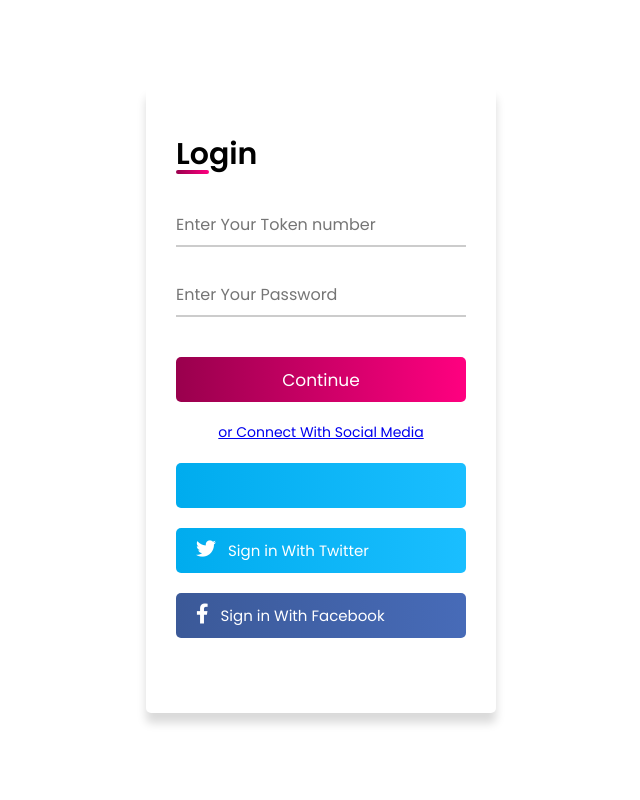
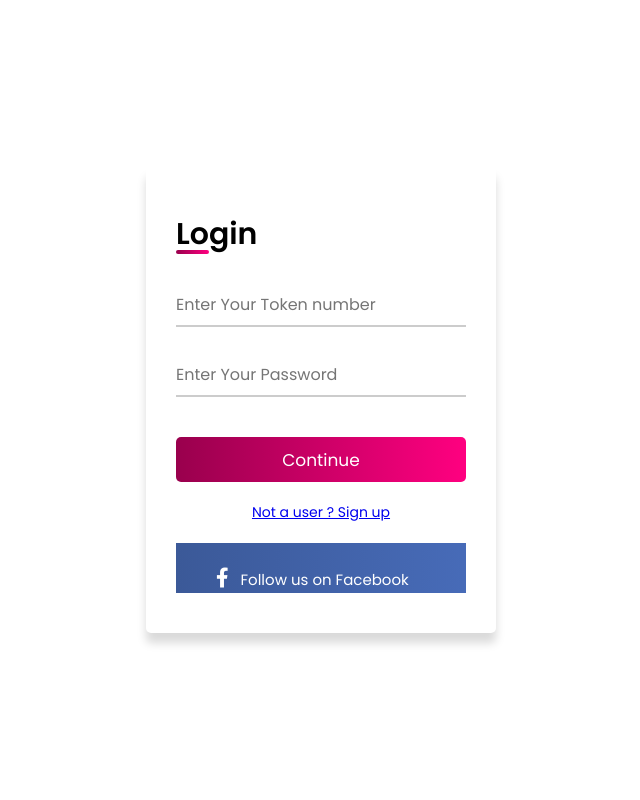
Before and after one commit to shibinthomas434/AluminiChatSystem, a PHP site: page /login.php in a window 1280 px wide. Shown: the whole page, without its empty margins (319-959 px from the left). Run offline with PHP 8.4, Linux system fonts and the light colour scheme; data that the repository does not hold is empty.

Commit message:
added php script

```diff
--- a/Events.php
+++ b/Events.php
@@ -10,9 +10,9 @@
         <div class="header-logo"><b>NTTF</b></div>
         <div class="header-list">
 
-          <label><a href="Feeds.html"><button class="header-button">Feeds</button></a></label>
+          <label><a href="Feeds.php"><button class="header-button">Feeds</button></a></label>
           <label><button class="highlight">Events</button></label>
-          <label><a href="Notifications.html"><button class="header-button">Notifications</button></a></label>
+          <label><a href="Notifications.php"><button class="header-button">Notifications</button></a></label>
           <label><button class="header-button">Chat</button></label>
 
         </div>
--- a/Feeds.php
+++ b/Feeds.php
@@ -11,8 +11,8 @@
         <div class="header-list">
 
           <label><button class="highlight">Feeds</button></label>
-          <label><a href="Events.html"><button class="header-button">Events</button></a></label>
-          <label><a href="Notifications.html"><button class="header-button">Notifications</button></a></label>
+          <label><a href="Events.php"><button class="header-button">Events</button></a></label>
+          <label><a href="Notifications.php"><button class="header-button">Notifications</button></a></label>
           <label><button class="header-button">Chat</button></label>
 
         </div>
--- a/Notifications.php
+++ b/Notifications.php
@@ -10,8 +10,8 @@
         <div class="header-logo"><b>NTTF</b></div>
         <div class="header-list">
 
-            <label><a href="Feeds.html"><button class="header-button">Feeds</button></a></label>
-            <label><a href="Events.html"><button class="header-button">Events</button></a></label>
+            <label><a href="Feeds.php"><button class="header-button">Feeds</button></a></label>
+            <label><a href="Events.php"><button class="header-button">Events</button></a></label>
             <label><button class="highlight">Notifications</button></label>
             <label><button class="header-button">Chat</button></label>
 
--- a/home.css
+++ b/home.css
@@ -1,5 +1,5 @@
 .header {
-    background-color: #ff4a4a;
+    background-color: #686b6b;
     color: #fff;
     height: 90px;
   }
--- a/login.css
+++ b/login.css
@@ -11,7 +11,7 @@ html, body{
   height: 100vh;
   width: 100%;
   place-items: center;
-   <div style="background-image: url('image.png');">
+
 }
 ::selection{
   background: #ff80bf;
@@ -102,12 +102,12 @@ html, body{
 .container .facebook a,
 .container .twitter a{
   display: block;
-  height: 45px;
+  height: 25px;
   width: 100%;
   font-size: 15px;
   text-decoration: none;
-  padding-left: 20px;
-  line-height: 45px;
+  padding-left: 40px;
+  line-height: 0px;
   color: #fff;
   border-radius: 5px;
   transition: all 0.3s ease;
@@ -126,11 +126,7 @@ html, body{
   background: linear-gradient(to left,  #00acee 0%, #1abeff 100%);
   margin: 20px 0 15px 0;
 }
-.container .facebook a{
+.container .facebook {
   background: linear-gradient( to right,  #3b5998 0%, #476bb8 100%);
-  margin: 20px 0 50px 0;
+  margin: 20px 0 15px 0;
 }
-.container .facebook a:hover{
-  background: linear-gradient( to left,  #3b5998 0%, #476bb8 100%);
-  margin: 20px 0 50px 0;
-}
--- a/login.php
+++ b/login.php
@@ -1,3 +1,6 @@
+<?php include('signup_server.php');
+?>
+
 <!DOCTYPE html>
 <!-- Created By CodingLab - www.codinglabweb.com -->
 <html lang="en" dir="ltr">
@@ -21,15 +24,12 @@
           <div class="underline"></div>
         </div>
         <div class="input-box button">
-          <input type="submit" name="" value="Continue"><a href="signup.html">
+          <input type="submit" name="" value="Continue"><a href="sign.php">
         </div>
       </form>
-        <div class="option">or Connect With Social Media</div>
-        <div class="twitter">
-          <a href="#"><i class="fab fa-twitter"></i>Sign in With Twitter</a>
-        </div>
-        <div class="facebook">
-          <a href="#"><i class="fab fa-facebook-f"></i>Sign in With Facebook</a>
+        <div class="option">Not a user ? Sign up</div>
+        <div class="facebook i">
+          <a href="https://www.google.com/url?sa=t&rct=j&q=&esrc=s&source=web&cd=&cad=rja&uact=8&ved=2ahUKEwj71tbpn5XxAhWbIbcAHdyxBqAQFjAAegQICBAD&url=https%3A%2F%2Fwww.facebook.com%2FNTTFTechnicalTraining%2F&usg=AOvVaw3H_8tjm3vLJiZjaXfKM_GF"><i class="fab fa-facebook-f"></i>Follow us on Facebook</a>
         </div>
     </div>
   </body>
--- a/sign.php
+++ b/sign.php
@@ -1,3 +1,4 @@
+<?php include('signup_server.php')  ?>
 <!DOCTYPE html>
 <!-- Created By CodingLab - www.codinglabweb.com -->
 <html lang="en" dir="ltr">
@@ -11,7 +12,7 @@
   <div class="container">
     <div class="title">Registration</div>
     <div class="content">
-      <form action="login.php">
+      <form action="login.php" method="post">
         <div class="user-details">
         <div class="input-box">
             <span class="details" for="token_number">Token Number</span>
--- a/signup_server.php
+++ b/signup_server.php
@@ -1,4 +1,4 @@
-<?php>
+<?php
 
 session_start();
 
@@ -27,7 +27,7 @@ $password2=mysqli_real_escape_string($db, $_POST['password2']);
 //form validation
 
 if($password1 != $password2){
-    array_push($errors, 'Password do not match')
+    array_push($errors, 'Password do not match');
 };
 
 //checking database for existing users
@@ -42,23 +42,16 @@ if($user){
 
 //Registering the user data if no error
 
+if(count($errors) == 0){
+    $password = md5($password1);  //md5 is used to encrypt the password
+    $query = "insert into users(token_number, name, email, passout, phone, password) values('$token_number','$name','$email', '$passout', '$phone','$password')";
 
+    mysqli_query($db,$query);
+    $_SESSION['token_number'] = $token_number;
+    $_SESSION['success'] = "You are now logged in";
 
-
-
-
-
-
-
-
-
-
-
-
-
-
-
-
+    header('location : Home.php');
+}
 
 
 
```
Also changed, not shown: Home.php (+21 -5 lines).
